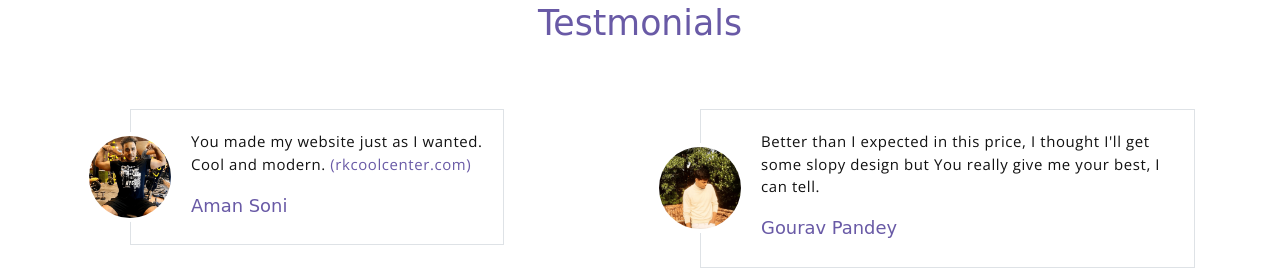
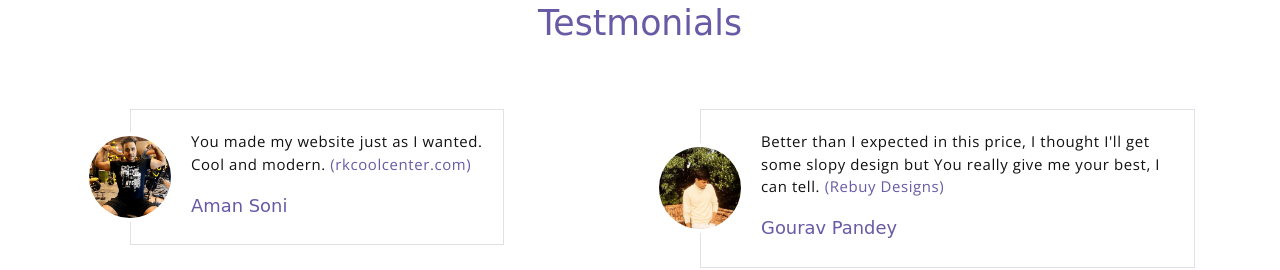
Before and after one commit to Ravi10000/portfolio-2.0, a website: page public_html/index.html in a window 1280 px wide. Shown: the part 2500-2770 px from the top of the page. Drawn offline with nearby package versions, Linux system fonts and the light colour scheme; a web font is replaced by a local one.

Commit message:
fix gourav's testimonials

```diff
--- a/public_html/index.html
+++ b/public_html/index.html
@@ -228,7 +228,7 @@
                             <img src="assets/imgs/gourav.png" class="testimonial-card-img" alt="Download free bootstrap 4 landing page, free boootstrap 4 templates, Download free bootstrap 4.1 landing page, free boootstrap 4.1.1 templates, meyawo Landing page">
                         </div>
                         <div class="testimonial-card-body">
-                            <p class="testimonial-card-subtitle">Better than I expected in this price, I thought I'll get some slopy design but You really give me your best, I can tell.</p>
+                            <p class="testimonial-card-subtitle">Better than I expected in this price, I thought I'll get some slopy design but You really give me your best, I can tell. <a href="./pages/rebuy/index.html">(Rebuy Designs)</a></p>
                             <h6 class="testimonial-card-title">Gourav Pandey</h6>
                         </div>
                     </div>
```
